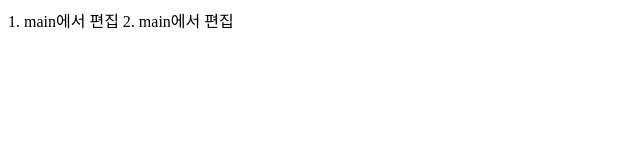
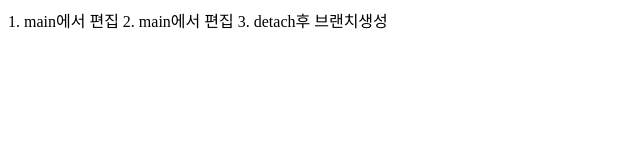
Before and after one commit to byfaith2000/miracle-maker1004, a plain HTML site: page index.html in a window 1280 px wide. Shown: the whole page, without its empty margins (0-640 px from the left). Drawn offline with Linux system fonts and the light colour scheme.

Commit message:
3.편집

```diff
--- a/index.html
+++ b/index.html
@@ -9,5 +9,6 @@
 <body>
     1. main에서 편집
     2. main에서 편집
+    3. detach후 브랜치생성
 </body>
 </html>
```
